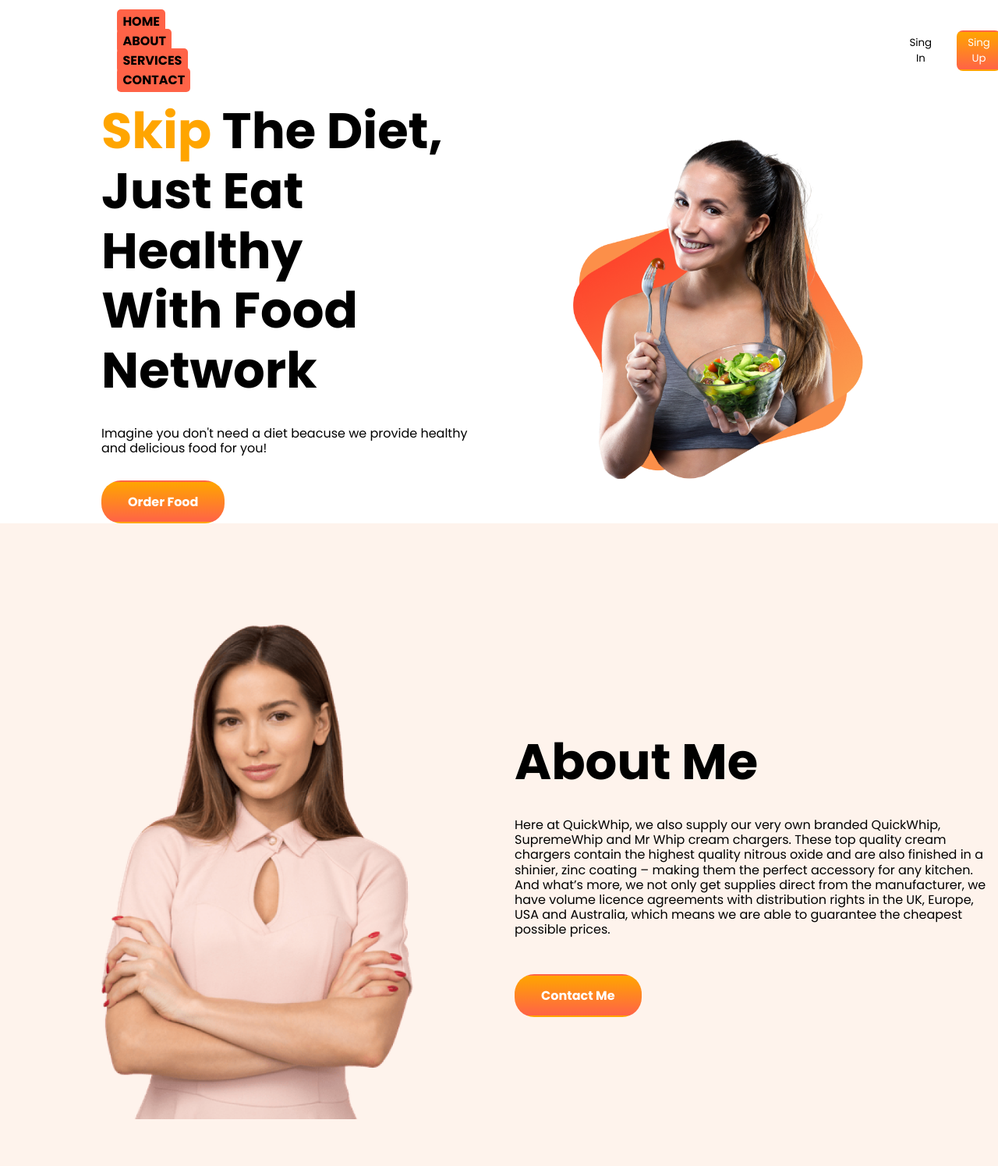
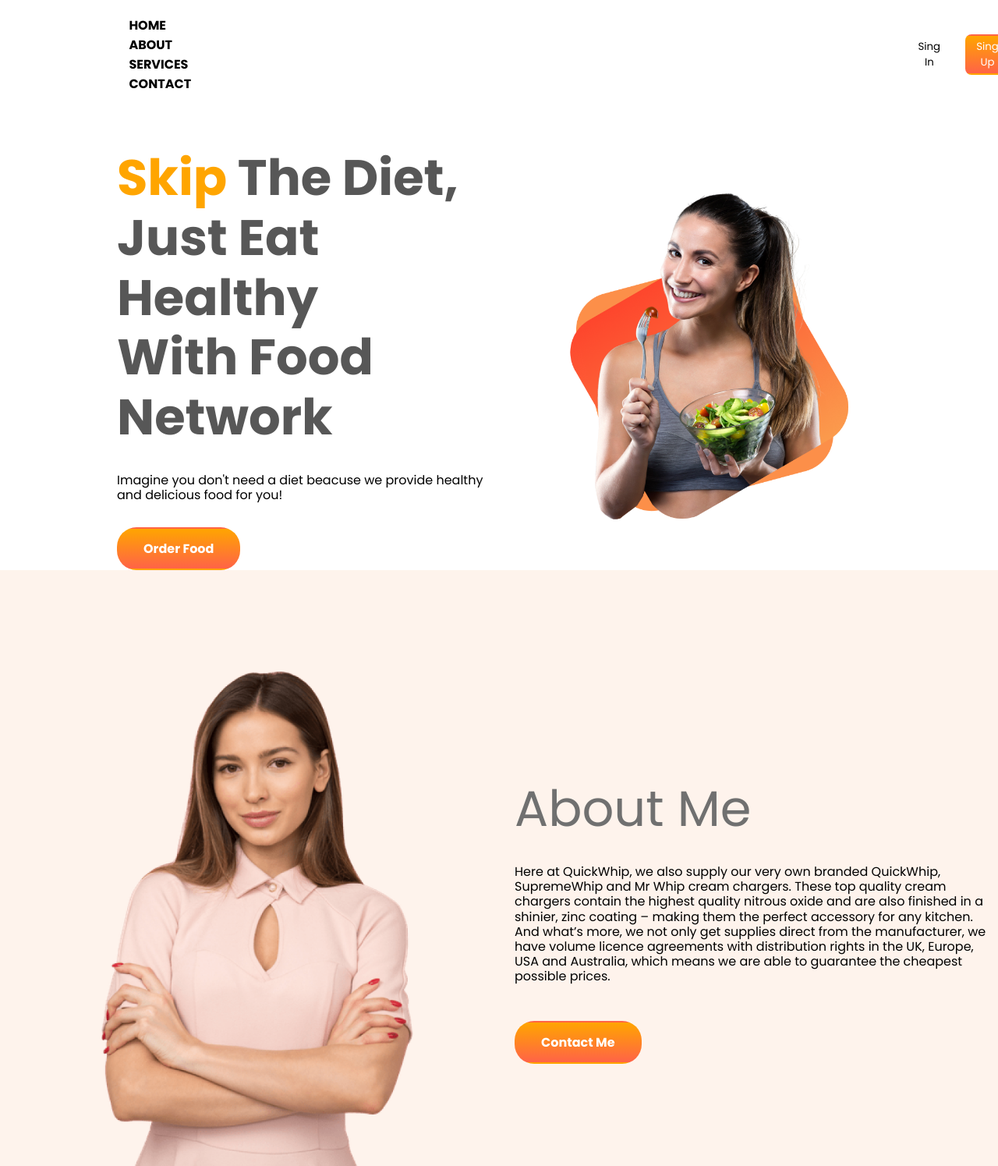
Before and after one commit to rafsan37/food-network-main, a plain HTML site: page index.html in a window 1280 px wide. Shown: the top 1495 px of the page at 78% size. Drawn offline with Linux system fonts and the light colour scheme.

Commit message:
completed

```diff
--- a/css/style.css
+++ b/css/style.css
@@ -4,7 +4,8 @@
   font-family: 'Poppins', sans-serif;
 }
 header{
-  margin: 15px;
+  margin-top: 20px;
+  margin-bottom: 70px;
 }
 header .left a{
   align-items: center;
@@ -13,8 +14,7 @@
   color: black;
   font-weight: 600;
   border: 1px solid transparent;
-  background: tomato;
-  margin: 5px 5px;
+  margin: 5px 8px;
   padding: 0.2rem 0.4rem;
   border-radius: 5px;
   text-transform: uppercase;
@@ -24,18 +24,17 @@
   background: linear-gradient(orange,tomato);
 }
 .container{
-  padding: 0 130px;
+  padding: 0 150px;
   margin: 0 auto;
   display: flex;
   align-items: center;
-
 }
 h1{
 
   font-size: 4rem;
   line-height: 1.2;
   margin-bottom: 2rem;
-
+  color: #575757;
 }
 h1 span{
   color: orange;
@@ -163,3 +162,7 @@
  position: center;
  margin-top: 14rem;
 }
+.about h1.heading{
+  color: #707070;
+  font-weight: 500;
+}
--- a/index.html
+++ b/index.html
@@ -26,7 +26,7 @@
     </div>
    </div>
   </header>
-  <section class="container" >
+  <section class="container">
     <div class="helf-witdh">
       <h1><span>Skip</span> The Diet, <br> Just Eat Healthy <br> With Food Network</h1>
       <p>Imagine you don't need a diet beacuse we provide healthy <br> and delicious food for you!</p>
@@ -41,7 +41,7 @@
       <img src="images/female/Person Image.png" alt="">
     </div>
     <div class="right flex-1">
-      <h1>About Me</h1>
+      <h1 class="heading">About Me</h1>
       <p>Here at QuickWhip, we also supply our very own branded QuickWhip, SupremeWhip and Mr Whip cream chargers. These top quality cream chargers contain the highest quality nitrous oxide and are also finished in a shinier, zinc coating – making them the perfect accessory for any kitchen.
 
         And what’s more, we not only get supplies direct from the manufacturer, we have volume licence agreements with distribution rights in the UK, Europe, USA and Australia, which means we are able to guarantee the cheapest possible prices.</p>
```
